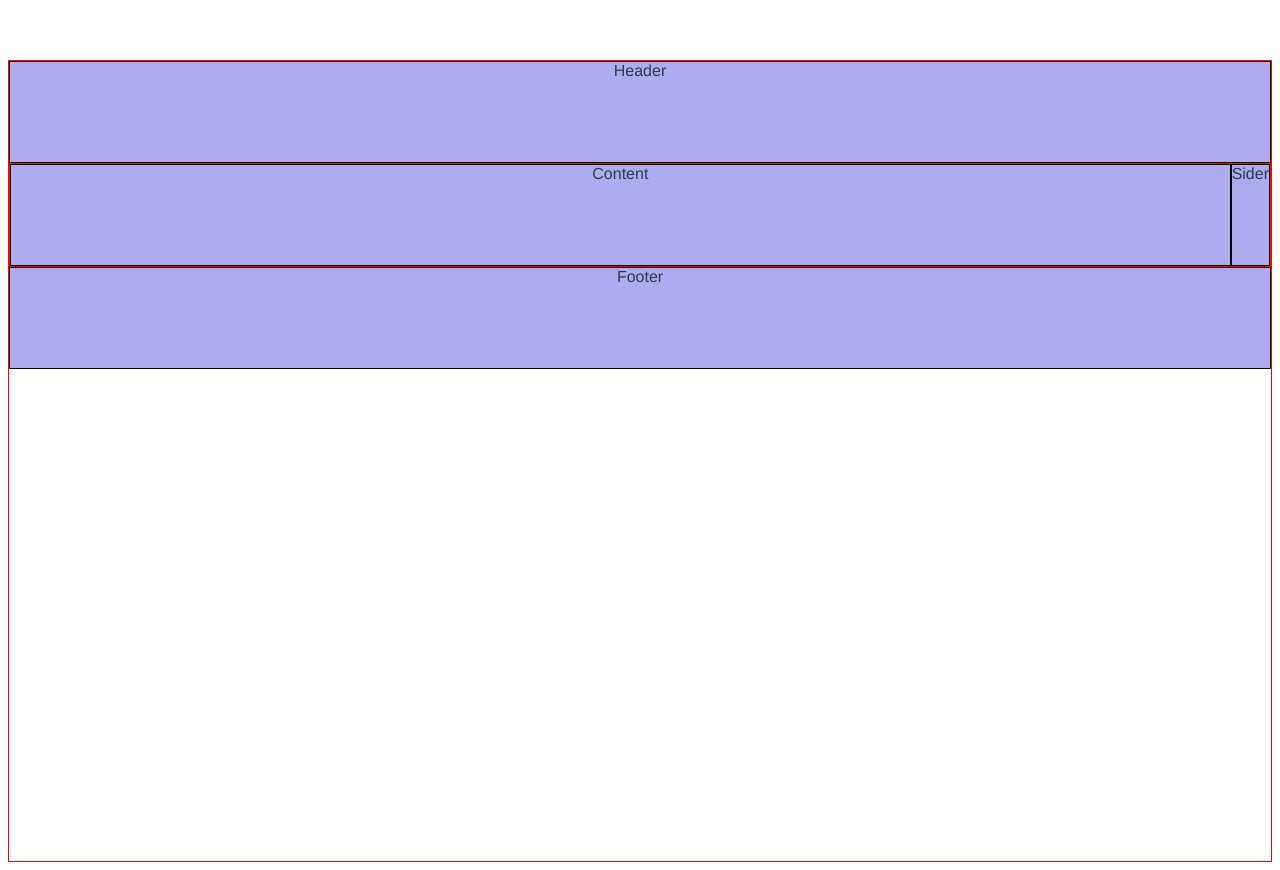
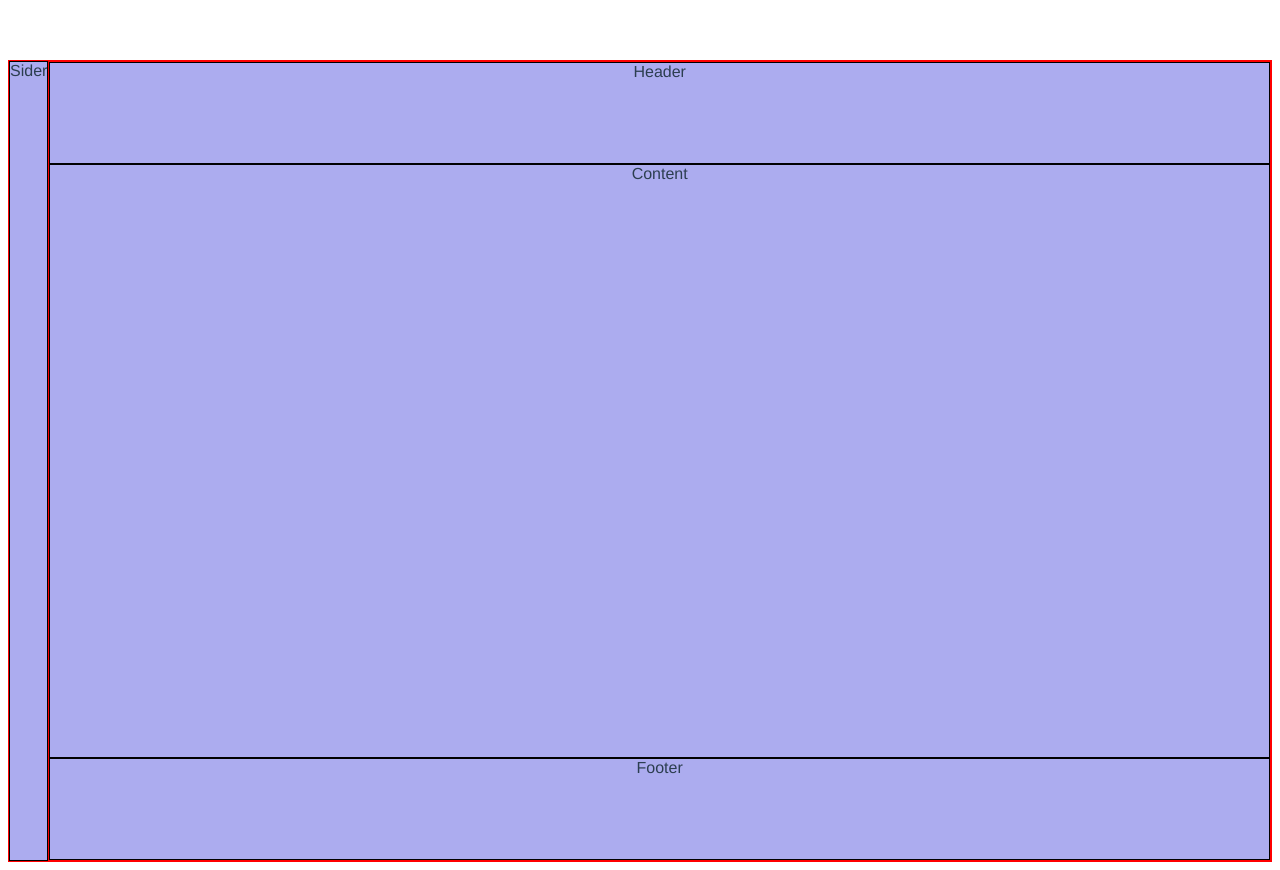
Before and after one commit to syqymyl/mango-ui, a Vue app: page / in a window 1280 px wide. Built offline with nearby package versions, Linux system fonts and the light colour scheme.

Commit message:
实现第四种布局

```diff
--- a/src/App.vue
+++ b/src/App.vue
@@ -1,11 +1,11 @@
 <template>
-  <Layout class="layout2">
-    <Header class="demo">Header</Header>
+  <Layout class="layout4">
+    <Sider class="demo">Sider</Sider>
     <Layout>
+      <Header class="demo">Header</Header>
       <Content class="demo">Content</Content>
-      <Sider class="demo">Sider</Sider>
+      <Footer class="demo">Footer</Footer>
     </Layout>
-    <Footer class="demo">Footer</Footer>
   </Layout>
 </template>
 
@@ -13,7 +13,7 @@
 import Layout from './component/Layout.vue'
 import Sider from './component/Sider.vue'
 import Header from './component/Header.vue'
-import Content from './component/Content'
+import Content from './component/Content.vue'
 import Footer from './component/Footer.vue'
 export default {
   name: 'App',
@@ -22,7 +22,7 @@ export default {
 </script>
 
 <style lang="scss" scoped>
-.layout2 {
+.layout4 {
   height: 100vh;
 }
 .demo {
--- a/src/component/Layout.vue
+++ b/src/component/Layout.vue
@@ -23,6 +23,7 @@ export default {
 
 <style lang="scss" scoped>
 .layout {
+  flex-grow: 1;
   display: flex;
   flex-direction: column;
   border: 1px solid red;
```
